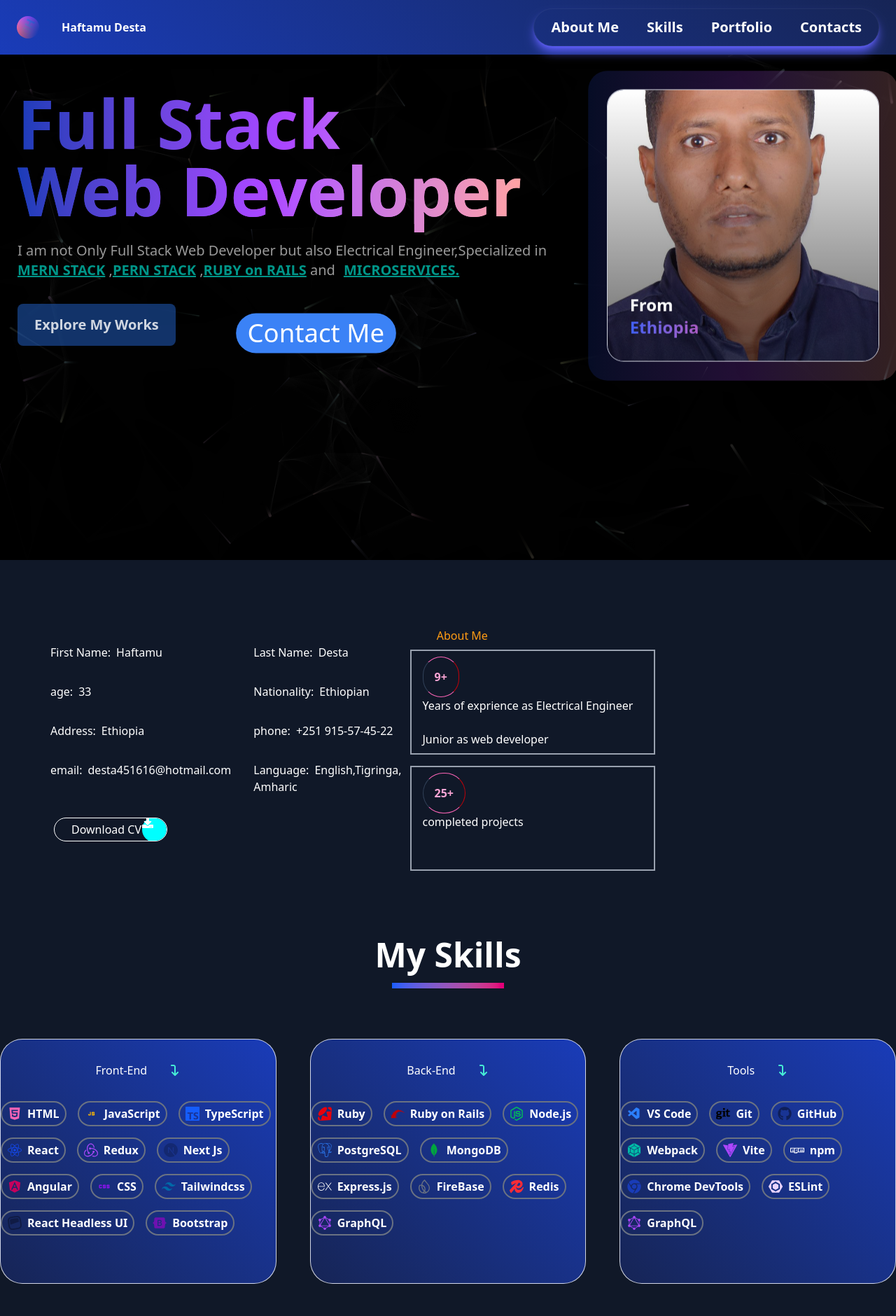
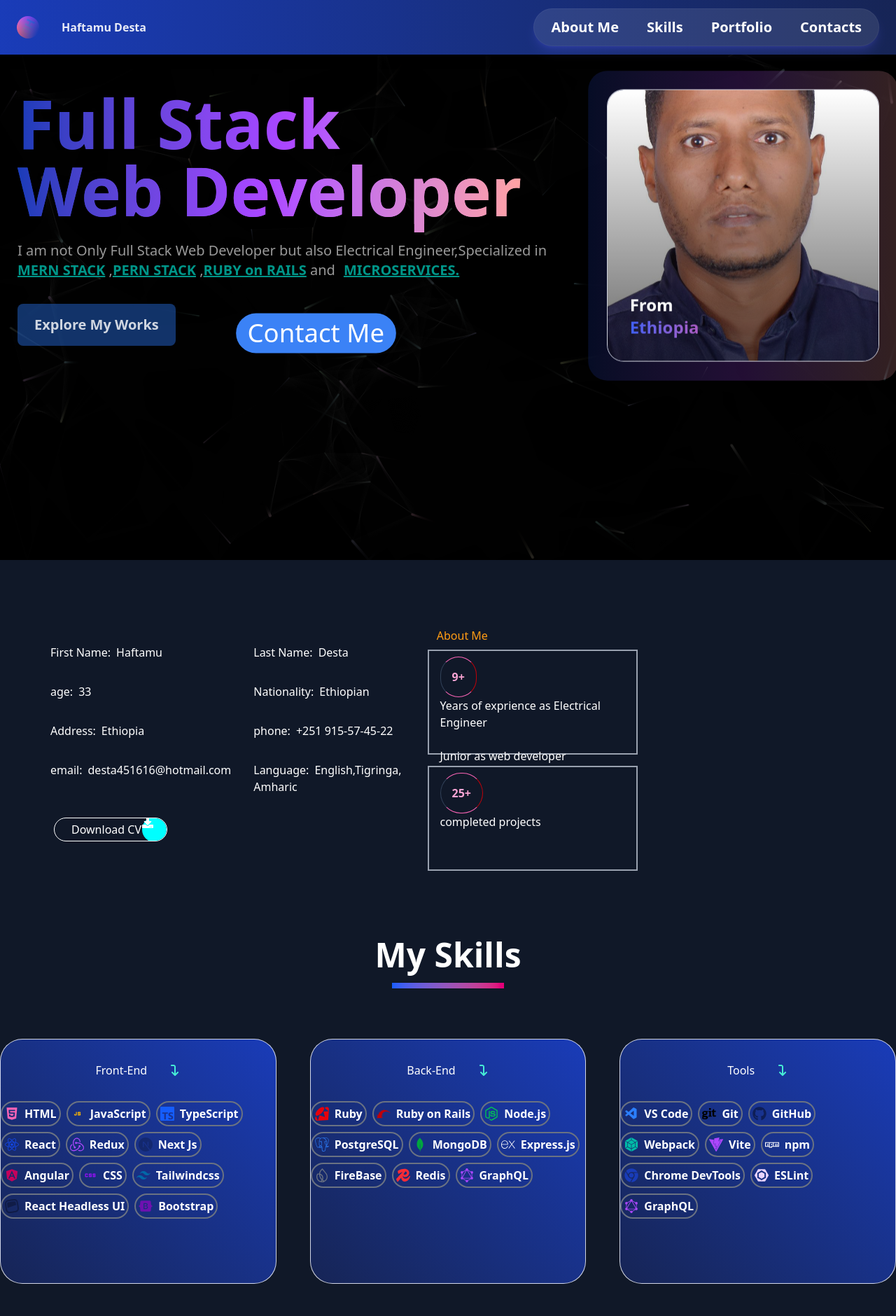
Before and after one commit to haftamudesta/portfolio_nextjs, a Next.js app: page / in a window 1280 px wide. Shown: the top 1880 px of the page at 70% size. Built offline with nearby package versions, Linux system fonts and the light colour scheme.

Commit message:
Modify navbar

```diff
--- a/src/components/NavBar.tsx
+++ b/src/components/NavBar.tsx
@@ -2,37 +2,25 @@
 import { motion } from 'framer-motion';
 import MenuItem from './MenuItem';
 import { useState } from 'react';
-import { XMarkIcon } from '@heroicons/react/16/solid';
-import { Bars3Icon } from '@heroicons/react/16/solid';
+import { XMarkIcon, Bars3Icon } from '@heroicons/react/16/solid';
 
-const navLinks=[
-        {
-                name:"about me",
-                href:"#about",
-        },
-        {
-                name:"skills",
-                href:"#skills",
-        },
-        {
-                name:"portfolio",
-                href:"#main-works",
-        },
-        {
-                name:"contacts",
-                href:"#main_contact",
-        },
+const navLinks = [
+  { name: "about me", href: "#about" },
+  { name: "skills", href: "#skills" },
+  { name: "portfolio", href: "#main-works" },
+  { name: "contacts", href: "#main_contact" },
 ];
+export const NavBar = () => {
+        const [isOpenMenu, setIsOpenMenu] = useState(false);
 
-export const NavBar = () => {
-        const [isOpenMenu,setIsOpenMenu]=useState(false)
         return (
           <main>
             <motion.nav
-     className="fixed  w-[380px] sm:w-full z-50 bg-linear-45 from-blue-800 to-blue-950 transition-all duration-300 ease-out text-white shadow-lg"
+              className="fixed w-[400px] sm:w-full z-50 bg-gradient-to-r from-blue-800 to-blue-950 text-white shadow-lg"
               id='navbar'
             >
               <div className="flex max-w-7xl mx-auto px-6 py-3 items-center justify-between">
+                {/* Logo & Name */}
                 <div className="flex items-center gap-8">
                   <div className="relative h-8 w-8 rounded-full overflow-hidden">
                     <div className="absolute inset-0 bg-gradient-to-r from-purple-500 to-red-400 animate-spin [mask-image:linear-gradient(transparent,white)]">
@@ -41,47 +29,145 @@
                 </div>
               </div>
             </div>
-        <span className="font-semibold text-content/90 group-hover:text-blue-500 transition-colors">Haftamu Desta</span>
+            <span className="font-semibold text-white/90 group-hover:text-blue-500 transition-colors">Haftamu Desta</span>
           </div>
           <div className="hidden md:flex items-center gap-6">
-                <div className="flex items-center gap-6 bg-background/20 px-4 py-2 rounded-full border border-white/5 shadow-lg shadow-indigo-500 text-xl font-bold capitalize">
-                       {navLinks.map((item,i)=>(
+            <div className="flex items-center gap-6 bg-white/10 px-4 py-2 rounded-full border border-white/5 shadow-lg shadow-indigo-500/20 text-xl font-bold capitalize">
+              {navLinks.map((item, i) => (
                 <MenuItem key={item.name} index={i} href={item.href}>{item.name}</MenuItem>
               ))}
             </div>
           </div>
-        <button className='md:hidden p-2 rounded-lg bg-white/5 hover:bg-blue-400'
-        onClick={()=>setIsOpenMenu(!isOpenMenu)}
+          <button
+            className='md:hidden p-2 rounded-lg bg-white/10 hover:bg-blue-400 transition-colors'
+            onClick={() => setIsOpenMenu(!isOpenMenu)}
           >
-                {isOpenMenu?(
-                        <XMarkIcon className='h-6 w-6 text-white/80' />
-                ):(
-                        <Bars3Icon className='h-6 w-6 text-white/80' />
-                )
-                }
+            {isOpenMenu ? (
+              <XMarkIcon className='h-6 w-6 text-white' />
+            ) : (
+              <Bars3Icon className='h-6 w-6 text-white' />
+            )}
           </button>
         </div>
-
       </motion.nav>
-    {isOpenMenu &&(
+      {isOpenMenu && (
       <motion.div
-        initial={{opacity:0,x:-400}}
-        animate={{opacity:1,x:0}}
+          initial={{ opacity: 0, x: -400 }}
+          animate={{ opacity: 1, x: 0 }}
           exit={{ opacity: 0, x: -400 }}
-        transition={{duration:0.8}}
-        className='fixed md:hidden z-40 inset-0 pt-16 bg-blue-900/95 backdrop-blur-sm'
+          transition={{ duration: 0.3 }}
+          className='fixed md:hidden z-40 inset-0 pt-24 bg-blue-900/95 backdrop-blur-sm'
         >
-                {navLinks.map((item,i)=>(
-                        <a key={i} href={item.href}
-                        onClick={()=>setIsOpenMenu(false)}
-                        className='block px-4 py-3 text-white/90 hover:text-white hover:bg-white/10 rounded-lg transition-colors capitalize font-bold text-x'
+        <div className="flex flex-col px-4 space-y-4">
+            {navLinks.map((item, i) => (
+              <a
+                key={i}
+                href={item.href}
+                onClick={() => setIsOpenMenu(false)}
+                className='block px-4 py-3 text-white/90 hover:text-white hover:bg-white/10 rounded-lg transition-colors capitalize font-bold text-lg'
               >
                 {item.name}
               </a>
             ))}
-
+          </div>
         </motion.div>
       )}
     </main>
-  )
-}
+    );
+};
+
+
+
+
+
+
+
+
+
+// "use client"
+// import { motion } from 'framer-motion';
+// import MenuItem from './MenuItem';
+// import { useState } from 'react';
+// import { XMarkIcon } from '@heroicons/react/16/solid';
+// import { Bars3Icon } from '@heroicons/react/16/solid';
+
+// const navLinks=[
+//         {
+//                 name:"about me",
+//                 href:"#about",
+//         },
+//         {
+//                 name:"skills",
+//                 href:"#skills",
+//         },
+//         {
+//                 name:"portfolio",
+//                 href:"#main-works",
+//         },
+//         {
+//                 name:"contacts",
+//                 href:"#main_contact",
+//         },
+// ];
+
+// export const NavBar = () => {
+//         const [isOpenMenu,setIsOpenMenu]=useState(false)
+//   return (
+//      <main>
+//     <motion.nav
+//      className="fixed w-full z-50 bg-linear-45 from-blue-800 to-blue-950 transition-all duration-300 ease-out text-white shadow-lg overflow-hidden"
+//      id='navbar'
+//     >
+//         <div className="flex max-w-7xl mx-auto px-6 py-3 items-center justify-between">
+//         <div className="flex items-center gap-8">
+//         <div className="relative h-8 w-8 rounded-full overflow-hidden">
+//                 <div className="absolute inset-0 bg-gradient-to-r from-purple-500 to-red-400 animate-spin [mask-image:linear-gradient(transparent,white)]">
+//                         <div className="absolute inset-[2px] bg-background rounded-full flex items-center justify-center">
+//                                 <span className="font-bold bg-gradient-to-r from-blue-500 to-red-400 bg-clip-text text-transparent">HD</span>
+//                         </div>
+//                 </div>
+//         </div>
+//         <span className="font-semibold text-content/90 group-hover:text-blue-500 transition-colors">Haftamu Desta</span>
+//         </div>
+//         <div className="hidden md:flex items-center gap-6">
+//                 <div className="flex items-center gap-6 bg-background/20 px-4 py-2 rounded-full border border-white/5 shadow-lg shadow-indigo-500 text-xl font-bold capitalize">
+//                        {navLinks.map((item,i)=>(
+//                         <MenuItem key={item.name} index={i} href={item.href}>{item.name}</MenuItem>
+//                        ))}
+//                 </div>
+//         </div>
+//         <button className='md:hidden p-2 rounded-lg bg-white/5 hover:bg-blue-400'
+//         onClick={()=>setIsOpenMenu(!isOpenMenu)}
+//         >
+//                 {isOpenMenu?(
+//                         <XMarkIcon className='h-6 w-6 text-white/80' />
+//                 ):(
+//                         <Bars3Icon className='h-6 w-6 text-white/80' />
+//                 )
+//                 }
+//         </button>
+//         </div>
+
+//     </motion.nav>
+//     {isOpenMenu &&(
+//         <motion.div
+//         initial={{opacity:0,x:-400}}
+//         animate={{opacity:1,x:0}}
+//         exit={{ opacity: 0, x: -400 }}
+//         transition={{duration:0.8}}
+//         className='fixed md:hidden z-40 inset-0 pt-16 bg-blue-900/95 backdrop-blur-sm'
+//         >
+//                 {navLinks.map((item,i)=>(
+//                         <a key={i} href={item.href}
+//                         onClick={()=>setIsOpenMenu(false)}
+//                         className='block px-4 py-3 text-white/90 hover:text-white hover:bg-white/10 rounded-lg transition-colors capitalize font-bold text-x'
+//                         >
+//                                 {item.name}
+//                         </a>
+//                 ))}
+
+//         </motion.div>
+// )}
+// </main>
+//   )
+// }
--- a/src/components/Skills.tsx
+++ b/src/components/Skills.tsx
@@ -43,7 +43,7 @@
                                                 <FaArrowTurnDown className="text-teal-300 font-size-[40px]"/>
                                         </motion.div>
                                 </motion.div>
-                                <div className="flex flex-wrap gap-4">
+                                <div className="flex flex-wrap gap-2">
                                 {skill.technologies.map((tech,i)=>{
 
                                         return (
@@ -59,7 +59,7 @@
                                         }}
                                         key={i}
                                         >
-                                                <div className="flex flex-wrap items-center border-2 border-gray-500 rounded-full gap-2 px-2 py-1 hover:bg-indigo-700 dark:hover:bg-gray-800 transition-colors duration-200">
+                                                <div className="flex flex-wrap items-center border-2 border-gray-500 rounded-full gap-2 px-1 py-1 hover:bg-indigo-700 dark:hover:bg-gray-800 transition-colors duration-200">
                                                         <tech.iconName
                                                         className={`${tech.color} text-xl font-bold`}/>
                                                         <p className={`font-semibold`}>
--- a/src/components/Stats.tsx
+++ b/src/components/Stats.tsx
@@ -9,7 +9,7 @@
     >
         {stats.map(({number,title},index)=>{
             return (
-                <div className="border-2 border-gray-400 mb-4 w-[250px] md:w-[350px] h-[200px] md:h-[150px] md:pl-4" key={index}>
+                <div className="border-2 border-gray-400 mb-4 w-[300px] h-[200px] md:h-[150px] md:pl-4" key={index}>
                     <button className="p-4  text-pink-300 rounded-full font-bold font-size-[50px] border border-pink-400 border-r-red-700 border-l-slate-700 mt-2">{number}</button>
                     <p className="text-white">{parse(title)}</p>
                 </div>
```
Lines whose indentation alone changed are shown as unchanged.
